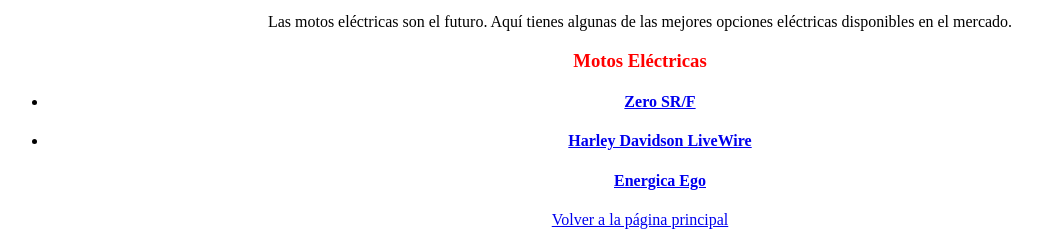
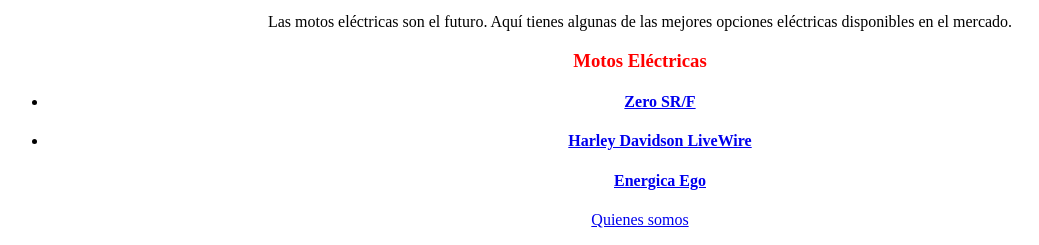
Before and after one commit to marcosubadjomboguerrero/pag1.github.io, a plain HTML site: page index.html in a window 1280 px wide. Shown: the part 1577-1822 px from the top of the page, without its empty margins (0-1039 px from the left). Drawn offline with Linux system fonts and the light colour scheme.

Commit message:
Update index.html

```diff
--- a/index.html
+++ b/index.html
@@ -100,6 +100,6 @@
        <li><h4><a href="hhttps://www.motofichas.com/marcas/energica/ego">Energica Ego</a></h4
       </li>
     </ul>
-    <p><a href="file:///home/asuncion/Escritorio/Pag%20web">Volver a la página principal</a></p>
+    <p><a href=" https://marcosubadjomboguerrero.github.io/pag2.github.io/">Quienes somos</a></p>
 </body>
 </html>
```
